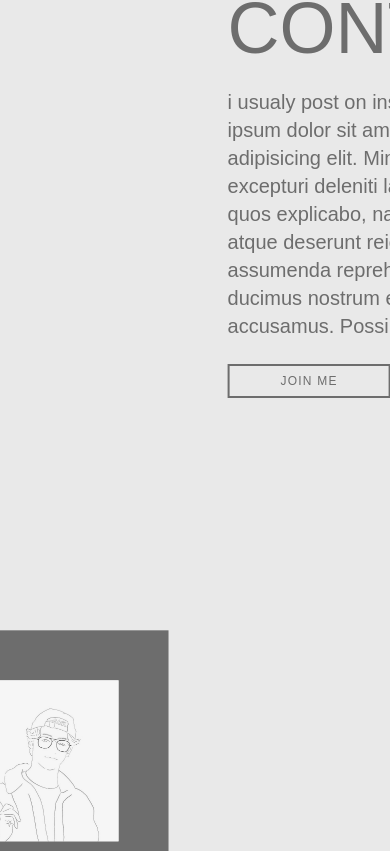
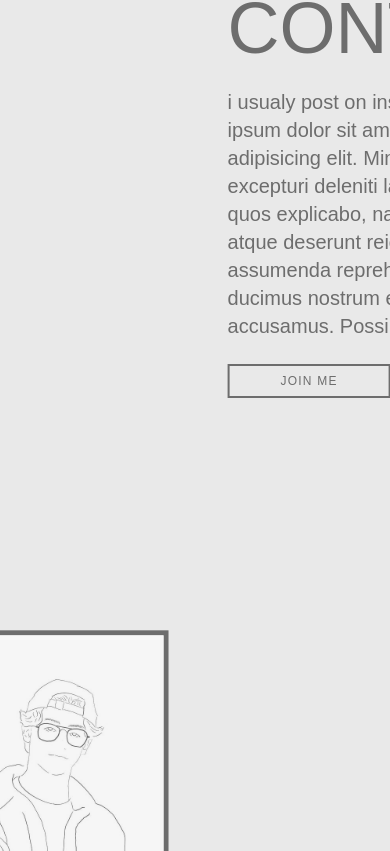
Before and after one commit to BrahimiMehdi/Ayoub-Abane, a Next.js app: page / in a window 390 px wide. Shown: the part 3082-3933 px from the top of the page. Built offline with nearby package versions, Linux system fonts and the light colour scheme.

Commit message:
responsive update

```diff
--- a/components/ContentSection.jsx
+++ b/components/ContentSection.jsx
@@ -24,7 +24,7 @@ const ContentSection = () => {
         <section id="contentSection" name="/content" className="min-h-screen overflow-hidden bg-main-light w-screen  pb-4 place-items-center sm:gap-2 sm:grid sm:grid-cols-2 flex flex-col-reverse text-main-light px-8 md:pl-[80px] md:pr-[50px]" >
 
         <div className="w-[80%] h-full grid py-12  place-items-center">
-          <img ref={contentImage} className="object-contain border-[50px] border-main-dark " src="/ContentImage.jpg" alt="" />
+          <img ref={contentImage} className="object-contain border-[5px] sm:border-[20px] lg:border-[50px] border-main-dark " src="/ContentImage.jpg" alt="" />
         </div>
         <div ref={contentText} className="h-full text-main-dark py-20 w-full justify-around flex flex-col">
         <h1 className="text-7xl font-Oswald">MY CONTENT</h1>
```
